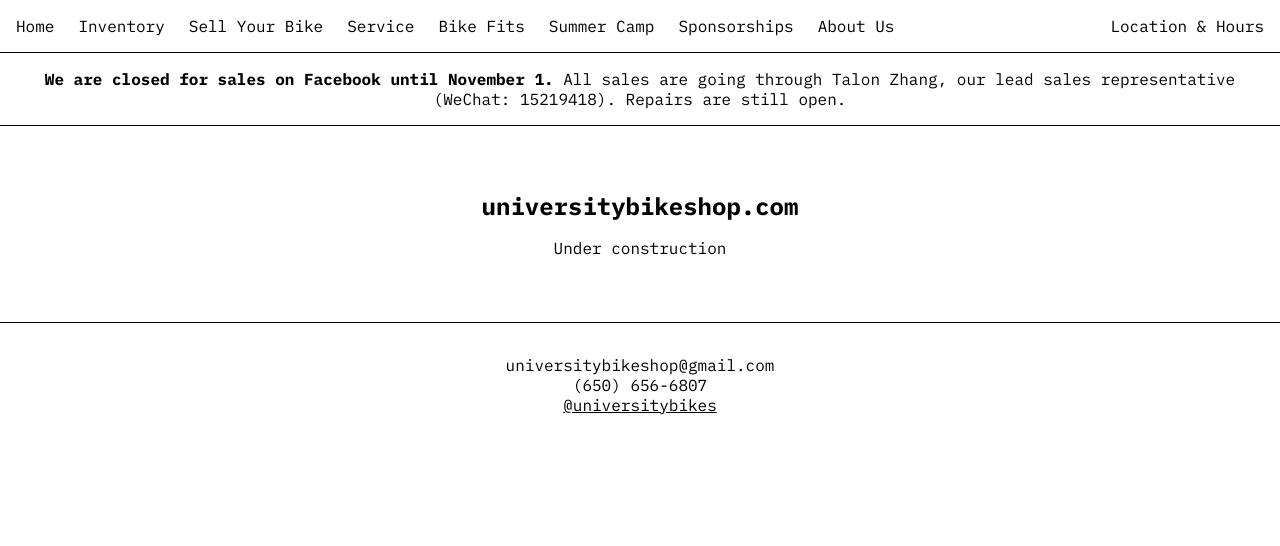
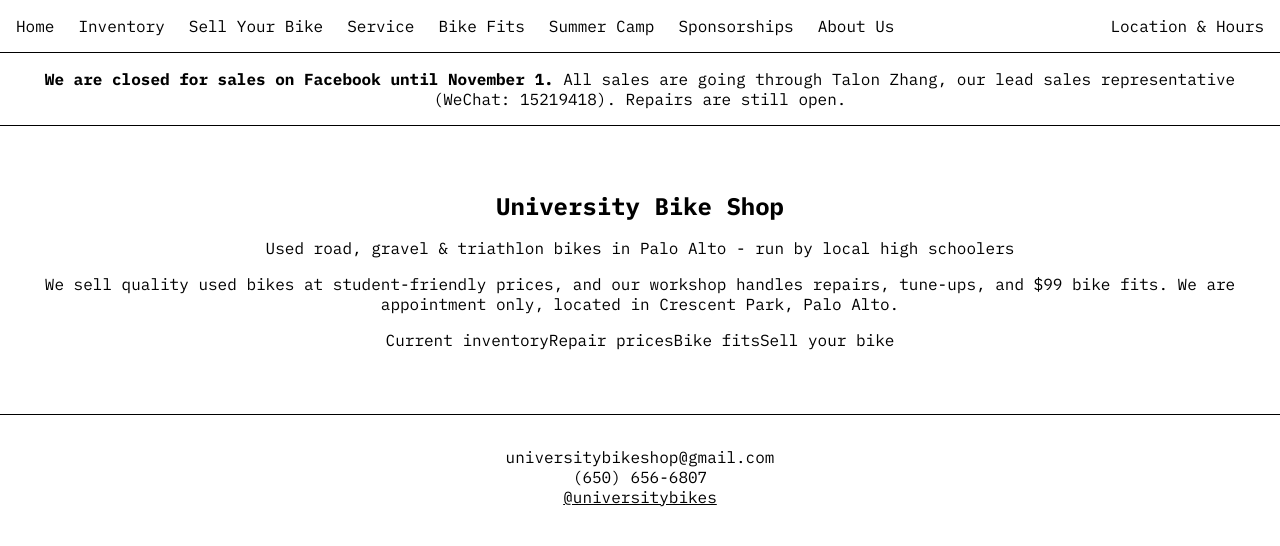
Before and after one commit to neuropathogens/university-bike-shop, a Next.js app: page / in a window 1280 px wide. Shown: the top 546 px of the page. Built offline with nearby package versions, Linux system fonts and the light colour scheme.

Commit message:
SEO: real homepage hero content
Updated the Hero component with new content and links.

```diff
--- a/components/Hero.tsx
+++ b/components/Hero.tsx
@@ -1,10 +1,25 @@
+import Link from "next/link";
 import styles from "./Hero.module.css";
 
 export default function Hero() {
   return (
     <section className={styles.hero}>
-      <h1>universitybikeshop.com</h1>
-      <p>Under construction</p>
+      <h1>University Bike Shop</h1>
+      <p className={styles.tagline}>
+        Used road, gravel &amp; triathlon bikes in Palo Alto - run by local
+        high schoolers
+      </p>
+      <p>
+        We sell quality used bikes at student-friendly prices, and our
+        workshop handles repairs, tune-ups, and $99 bike fits. We are
+        appointment only, located in Crescent Park, Palo Alto.
+      </p>
+      <nav className={styles.links} aria-label="Popular pages">
+        <Link href="/inventory">Current inventory</Link>
+        <Link href="/service">Repair prices</Link>
+        <Link href="/bike-fits">Bike fits</Link>
+        <Link href="/sell-your-bike">Sell your bike</Link>
+      </nav>
     </section>
   );
 }
```
